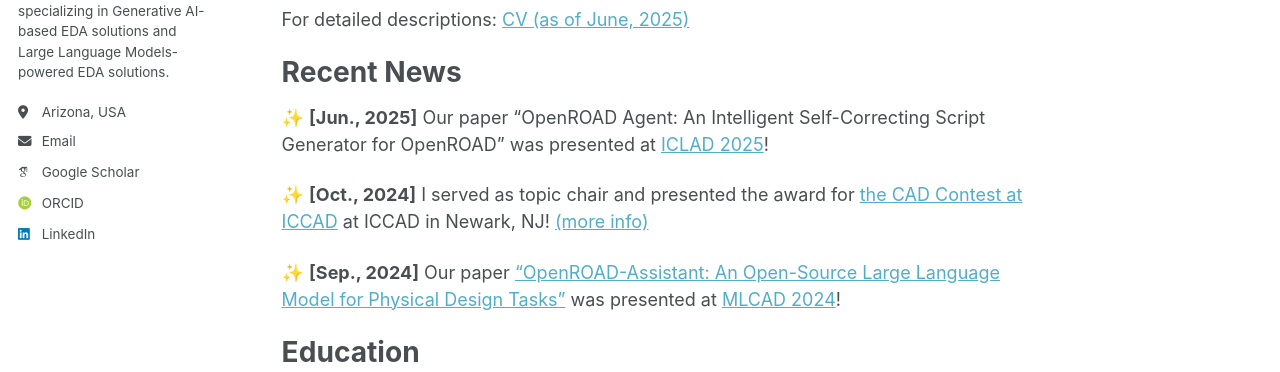
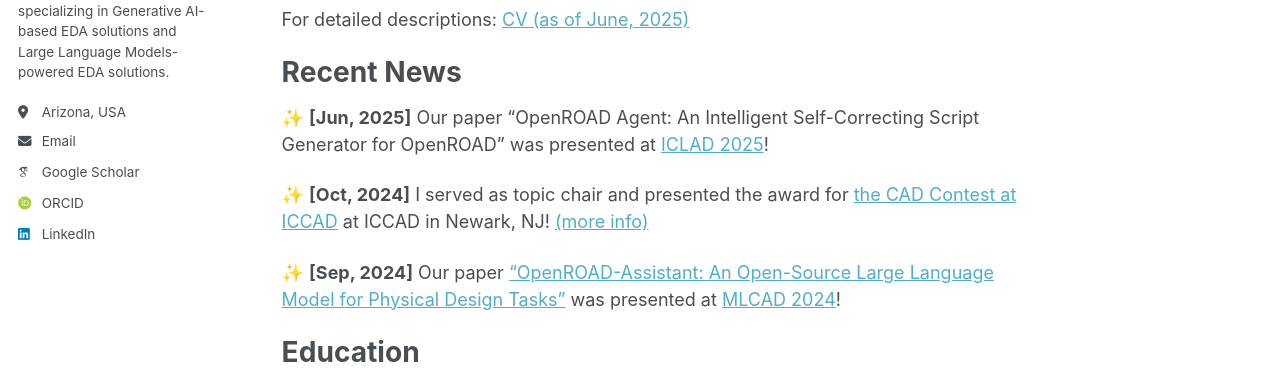
Before and after one commit to bingyuew/bingyuew.github.io, a Jekyll site: the page built from _pages/about.md, in a window 1280 px wide and 1285 px high. Shown: the part 301-673 px from the top of the window. Built offline with Jekyll 4.4.1, drawn with Linux system fonts in a browser that asks for light colours; some web fonts are replaced.

```diff
--- a/_pages/about.md
+++ b/_pages/about.md
@@ -13,11 +13,11 @@ For detailed descriptions: [CV (as of June, 2025)](https://bingyuew.github.io/fi
 
 # Recent News
 
-✨ **[Jun., 2025]** Our paper "OpenROAD Agent: An Intelligent Self-Correcting Script Generator for OpenROAD" was presented at [ICLAD 2025](https://iclad.ai/)!
+✨ **[Jun, 2025]** Our paper "OpenROAD Agent: An Intelligent Self-Correcting Script Generator for OpenROAD" was presented at [ICLAD 2025](https://iclad.ai/)!
 
-✨ **[Oct., 2024]** I served as topic chair and presented the award for [the CAD Contest at ICCAD](https://www.iccad-contest.org/2024/) at ICCAD in Newark, NJ! [(more info)](https://bingyuew.github.io/talks/2024-10-31-iccad)
+✨ **[Oct, 2024]** I served as topic chair and presented the award for [the CAD Contest at ICCAD](https://www.iccad-contest.org/2024/) at ICCAD in Newark, NJ! [(more info)](https://bingyuew.github.io/talks/2024-10-31-iccad)
 
-✨ **[Sep., 2024]** Our paper ["OpenROAD-Assistant: An Open-Source Large Language Model for Physical Design Tasks"](https://ieeexplore.ieee.org/document/10740242) was presented at [MLCAD 2024](https://mlcad.org/symposium/2024/)!
+✨ **[Sep, 2024]** Our paper ["OpenROAD-Assistant: An Open-Source Large Language Model for Physical Design Tasks"](https://ieeexplore.ieee.org/document/10740242) was presented at [MLCAD 2024](https://mlcad.org/symposium/2024/)!
 
 # Education
 
```
